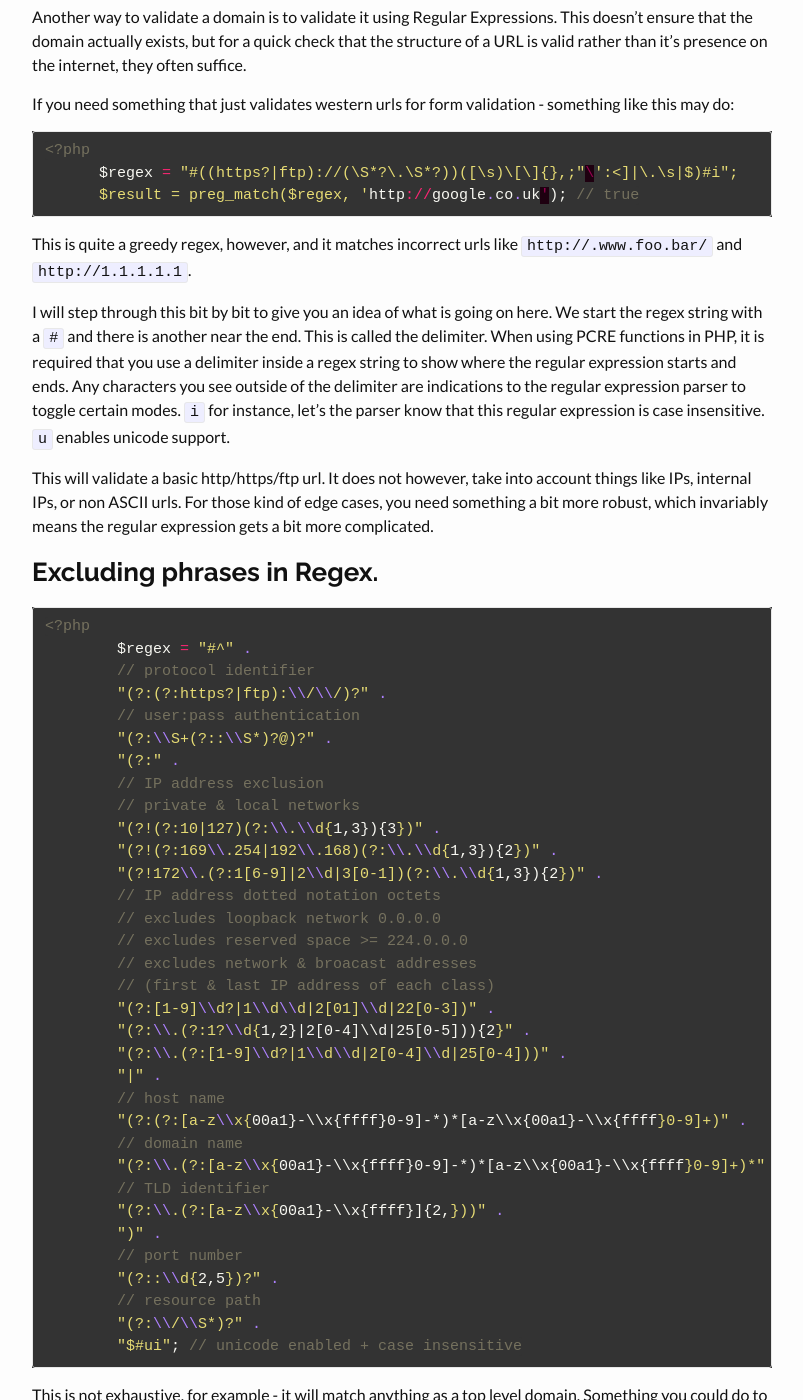
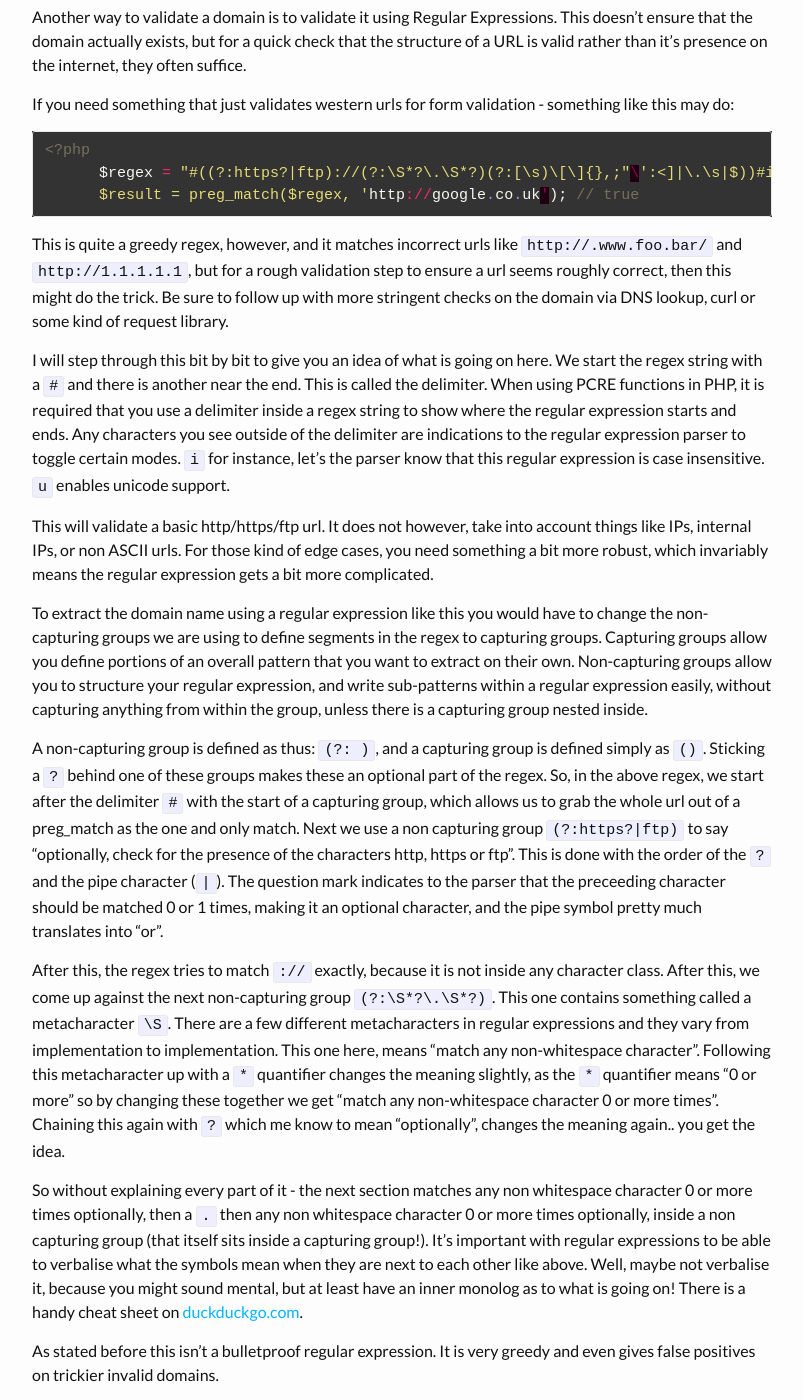
Before and after one commit to j4k/j4k.github.io, a Jekyll site: the page built from _posts/2015-05-18-url-validation-php-regex.markdown, in a window 1280 px wide and 1400 px high, scrolled down 1253 px. Shown: the whole window, without its empty margins (238-1041 px from the left). Built offline with Jekyll 4.4.1, drawn with Linux system fonts in a browser that asks for light colours; some of the changed text lies outside the part shown.

Commit message:
More information about regular expressions

```diff
--- a/_posts/2015-05-18-url-validation-php-regex.markdown
+++ b/_posts/2015-05-18-url-validation-php-regex.markdown
@@ -43,15 +43,27 @@ If you need something that just validates western urls for form validation - som
 
 {% highlight php %}
 <?php
-      $regex = "#((https?|ftp)://(\S*?\.\S*?))([\s)\[\]{},;"\':<]|\.\s|$)#i";
+      $regex = "#((?:https?|ftp)://(?:\S*?\.\S*?)(?:[\s)\[\]{},;"\':<]|\.\s|$))#i";
       $result = preg_match($regex, 'http://google.co.uk'); // true
 {% endhighlight %}
 
-This is quite a greedy regex, however, and it matches incorrect urls like `http://.www.foo.bar/` and `http://1.1.1.1.1`.
+This is quite a greedy regex, however, and it matches incorrect urls like `http://.www.foo.bar/` and `http://1.1.1.1.1`, but for a rough validation step to ensure a url seems roughly correct, then this might do the trick. Be sure to follow up with more stringent checks on the domain via DNS lookup, curl or some kind of request library.
 
 I will step through this bit by bit to give you an idea of what is going on here. We start the regex string with a `#` and there is another near the end. This is called the delimiter. When using PCRE functions in PHP, it is required that you use a delimiter inside a regex string to show where the regular expression starts and ends. Any characters you see outside of the delimiter are indications to the regular expression parser to toggle certain modes. `i` for instance, let's the parser know that this regular expression is case insensitive. `u` enables unicode support.
 
 This will validate a basic http/https/ftp url. It does not however, take into account things like IPs, internal IPs, or non ASCII urls. For those kind of edge cases, you need something a bit more robust, which invariably means the regular expression gets a bit more complicated.
+
+To extract the domain name using a regular expression like this you would have to change the non-capturing groups we are using to define segments in the regex to capturing groups. Capturing groups allow you define portions of an overall pattern that you want to extract on their own. Non-capturing groups allow you to structure your regular expression, and write sub-patterns within a regular expression easily, without capturing anything from within the group, unless there is a capturing group nested inside.
+
+A non-capturing group is defined as thus: `(?: )`, and a capturing group is defined simply as `()`. Sticking a `?` behind one of these groups makes these an optional part of the regex. So, in the above regex, we start after the delimiter `#` with the start of a capturing group, which allows us to grab the whole url out of a preg_match as the one and only match. Next we use a non capturing group `(?:https?|ftp)` to say "optionally, check for the presence of the characters http, https or ftp". This is done with the order of the `?` and the pipe character (`|`). The question mark indicates to the parser that the preceeding character should be matched 0 or 1 times, making it an optional character, and the pipe symbol pretty much translates into "or".
+
+After this, the regex tries to match `://` exactly, because it is not inside any character class. After this, we come up against the next non-capturing group `(?:\S*?\.\S*?)`. This one contains something called a metacharacter `\S`. There are a few different metacharacters in regular expressions and they vary from implementation to implementation. This one here, means "match any non-whitespace character". Following this metacharacter up with a `*` quantifier changes the meaning slightly, as the `*` quantifier means "0 or more" so by changing these together we get "match any non-whitespace character 0 or more times". Chaining this again with `?` which me know to mean "optionally", changes the meaning again.. you get the idea.
+
+So without explaining every part of it - the next section matches any non whitespace character 0 or more times optionally, then a `.` then any non whitespace character 0 or more times optionally, inside a non capturing group (that itself sits inside a capturing group!). It's important with regular expressions to be able to verbalise what the symbols mean when they are next to each other like above. Well, maybe not verbalise it, because you might sound mental, but at least have an inner monolog as to what is going on! There is a handy cheat sheet on [duckduckgo.com](https://duckduckgo.com/?q=regex&ia=answer).
+
+As stated before this isn't a bulletproof regular expression. It is very greedy and even gives false positives on trickier invalid domains.
+
+Let's make it a bit more robust.
 
 ### Excluding phrases in Regex.
 
```
Also changed, not shown: other parts of _posts/2015-05-18-url-validation-php-regex.markdown (+1 -1 lines).
